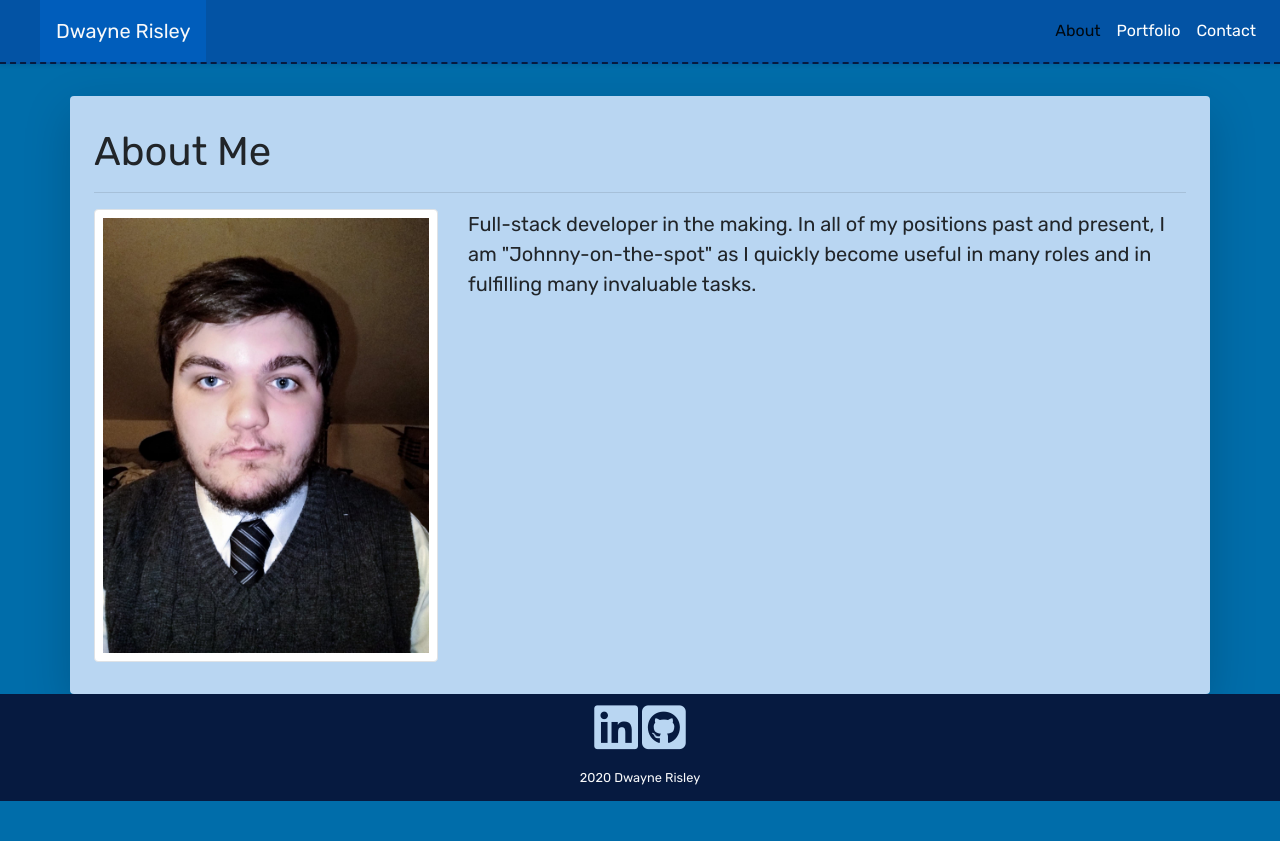
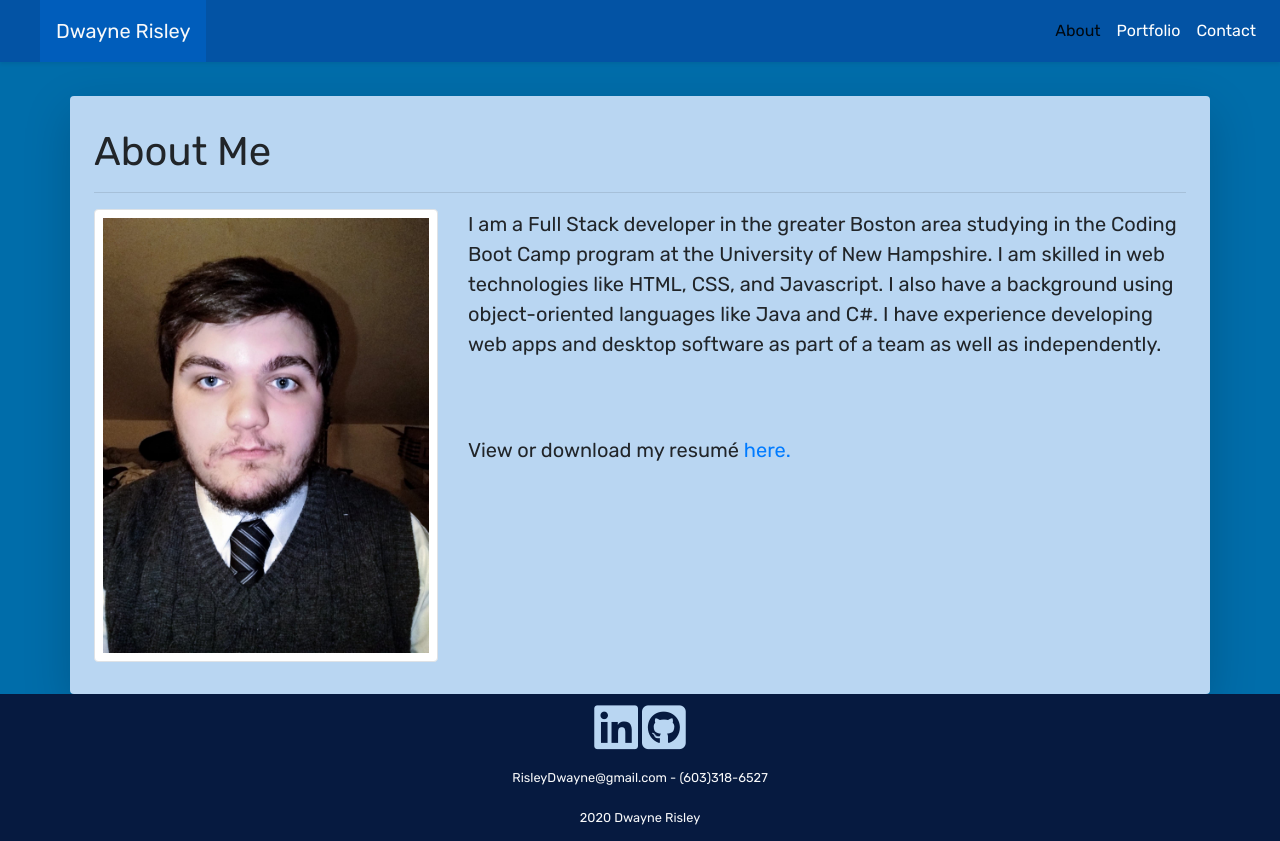
Before and after one commit to RisleyDwayne/responsive-portfolio, a plain HTML site: page index.html in a window 1280 px wide. Before the commit the page ends 801 px from the top, so only its background shows below. Drawn offline with nearby package versions, Linux system fonts and the light colour scheme.

Commit message:
updated, unit 9 of coding bootcamp - more to come!

```diff
--- a/assets/style.css
+++ b/assets/style.css
@@ -9,7 +9,7 @@ body {
 
 /* Navbar */
 nav.bg {
-	border-bottom: 2px dashed #061A40;
+
 	background-color: #0353A4;
 }
 
--- a/index.html
+++ b/index.html
@@ -55,13 +55,19 @@
                 <div class="row">
                     <div class="col-md-4">
                         <img src="./assets/images/headshot.jpg" class=" mr-4 mb-2 py-2 px-2 img-thumbnail float-left"
-                            alt="headshot" title = "self headshot">
+                            alt="headshot" title="self headshot">
                     </div>
                     <div class="col-md-8">
-                        <p> Full-stack developer in the making. In all of my positions past and present, I am
-                            "Johnny-on-the-spot" as I quickly
-                            become useful in many roles and in fulfilling many invaluable tasks.
+                        <p>
+                            I am a Full Stack developer in the greater Boston area studying in the Coding Boot Camp
+                            program at the University of New Hampshire. I am skilled in web technologies like HTML, CSS,
+                            and Javascript. I also have a background using object-oriented languages like Java and C#. I
+                            have experience developing web apps and desktop software as part of a team as well as
+                            independently.
+
+                            <br><br><br>
                         </p>
+                        <p>View or download my resum&eacute; <a href="https://docs.google.com/document/d/1jNz6NEt9lV0qT8p5Z8b6DWGDtYfdlpE5kaVnYuyUJ6o/edit?usp=sharing">here.</a></p>
                     </div>
                 </div>
             </div>
@@ -84,6 +90,10 @@
         </div>
 
         <div class="footer-copyright text-center py-2">
+            <span class="text-light"><small>RisleyDwayne@gmail.com - (603)318-6527</small></span>
+        </div>
+
+        <div class="footer-copyright text-center py-2">
             <span class="text-light"><small>2020 Dwayne Risley</small></span>
         </div>
     </footer>
```
Also changed, not shown: contact.html (+4 -0 lines), portfolio.html (+13 -9 lines), assets/images/codequiz.png (added), assets/images/covid.png (added), assets/images/scheduler.png (added).
